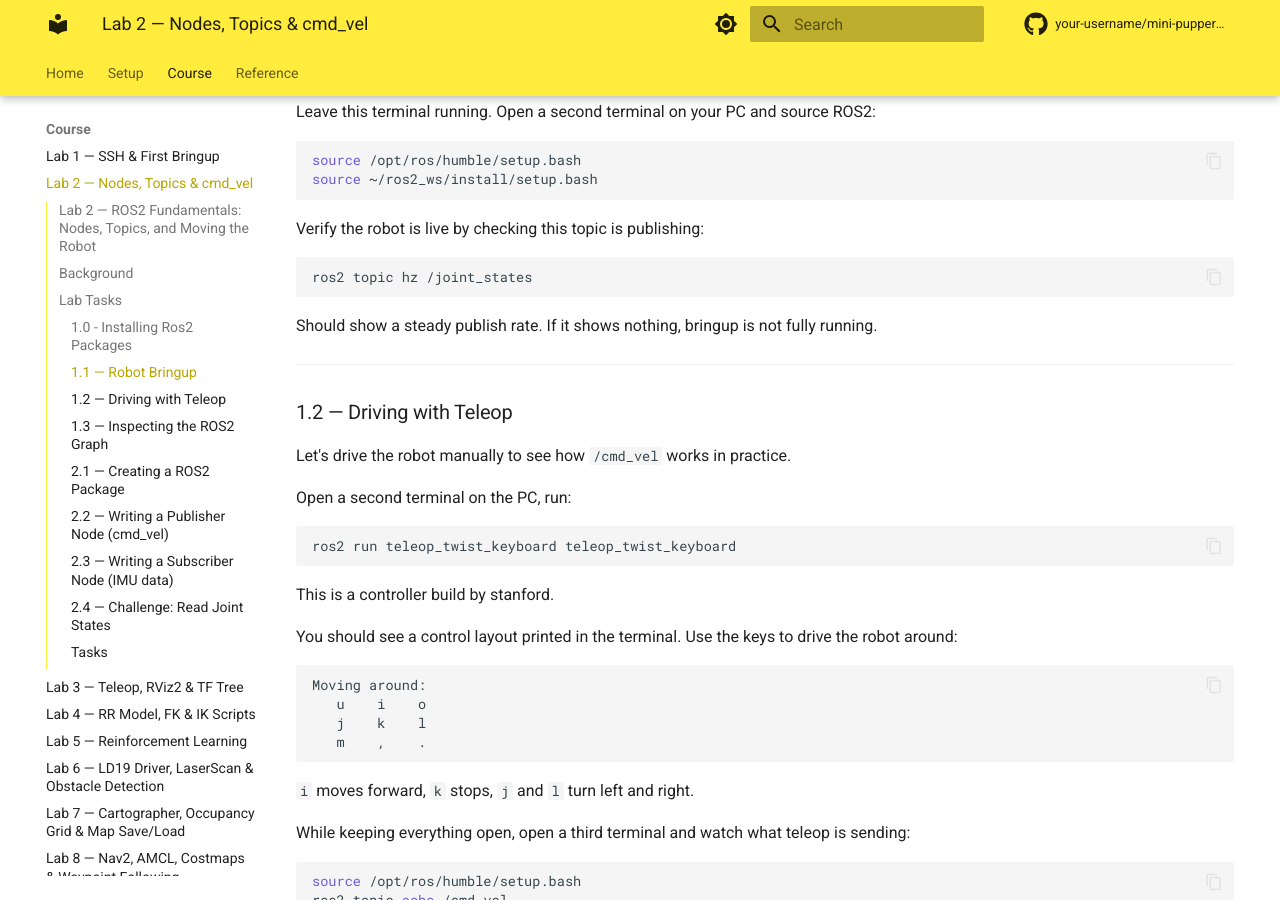
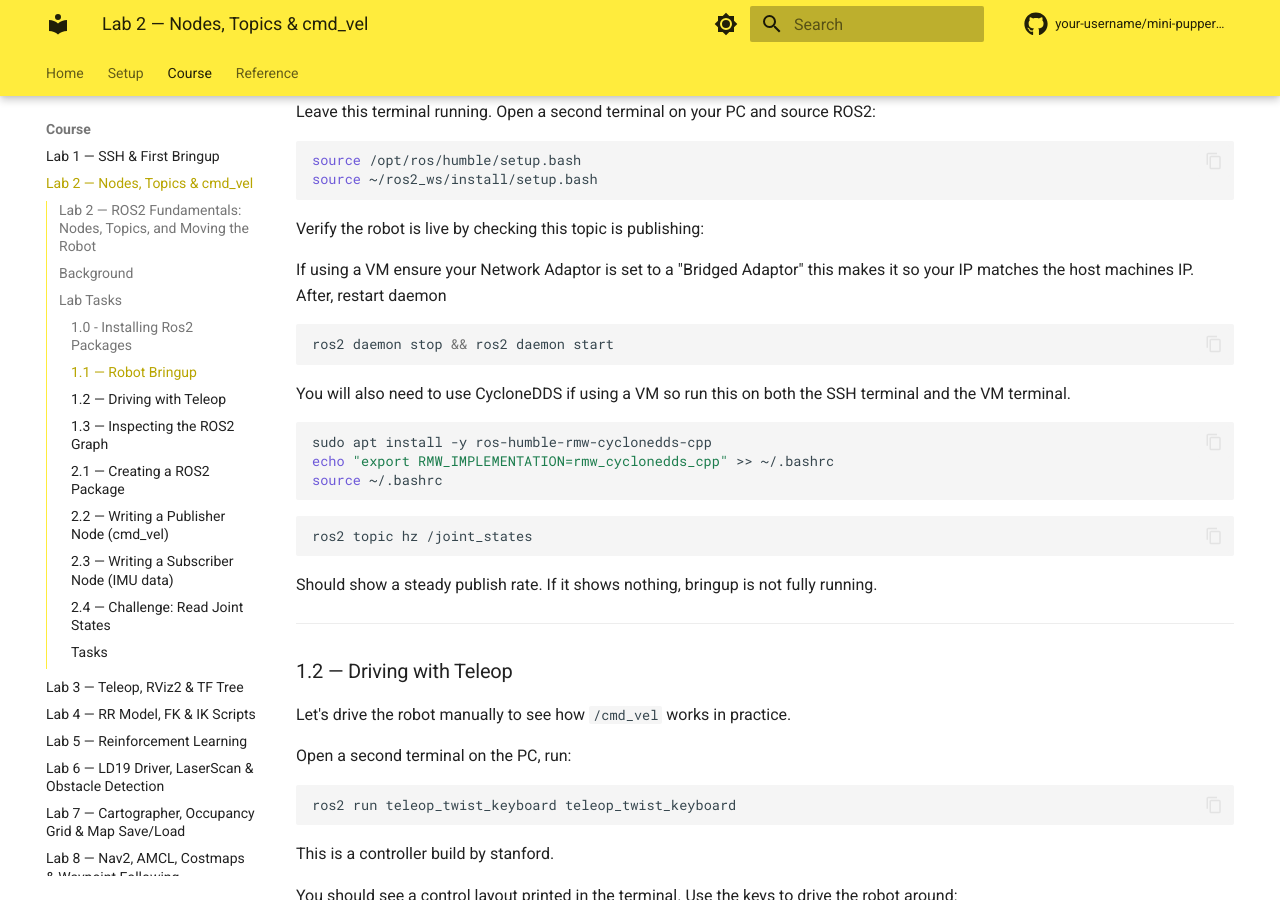
Before and after one commit to Gavinw575/MiniPupper_Tutorial, an MkDocs documentation site: the page built from docs/weeks/week02/lab.md, in a window 1280 px wide and 900 px high, scrolled down 2289 px. Built offline with MkDocs 1.6.1 and Material for MkDocs 9.7.7, drawn with Linux system fonts in a browser that asks for light colours; comment, search, counter and statistics services are not loaded.

Commit message:
Update tutorial content

````diff
--- a/docs/weeks/week02/lab.md
+++ b/docs/weeks/week02/lab.md
@@ -97,6 +97,18 @@ source ~/ros2_ws/install/setup.bash
 ```
 
 Verify the robot is live by checking this topic is publishing:
+
+If using a VM ensure your Network Adaptor is set to a "Bridged Adaptor" this makes it so your IP matches the host machines IP. After, restart daemon
+```bash
+ros2 daemon stop && ros2 daemon start
+```
+You will also need to use CycloneDDS if using a VM so run this on both the SSH terminal and the VM terminal.
+
+```bash
+sudo apt install -y ros-humble-rmw-cyclonedds-cpp
+echo "export RMW_IMPLEMENTATION=rmw_cyclonedds_cpp" >> ~/.bashrc
+source ~/.bashrc
+```
 
 ```bash
 ros2 topic hz /joint_states
````
Also changed, not shown: 1 other file.
